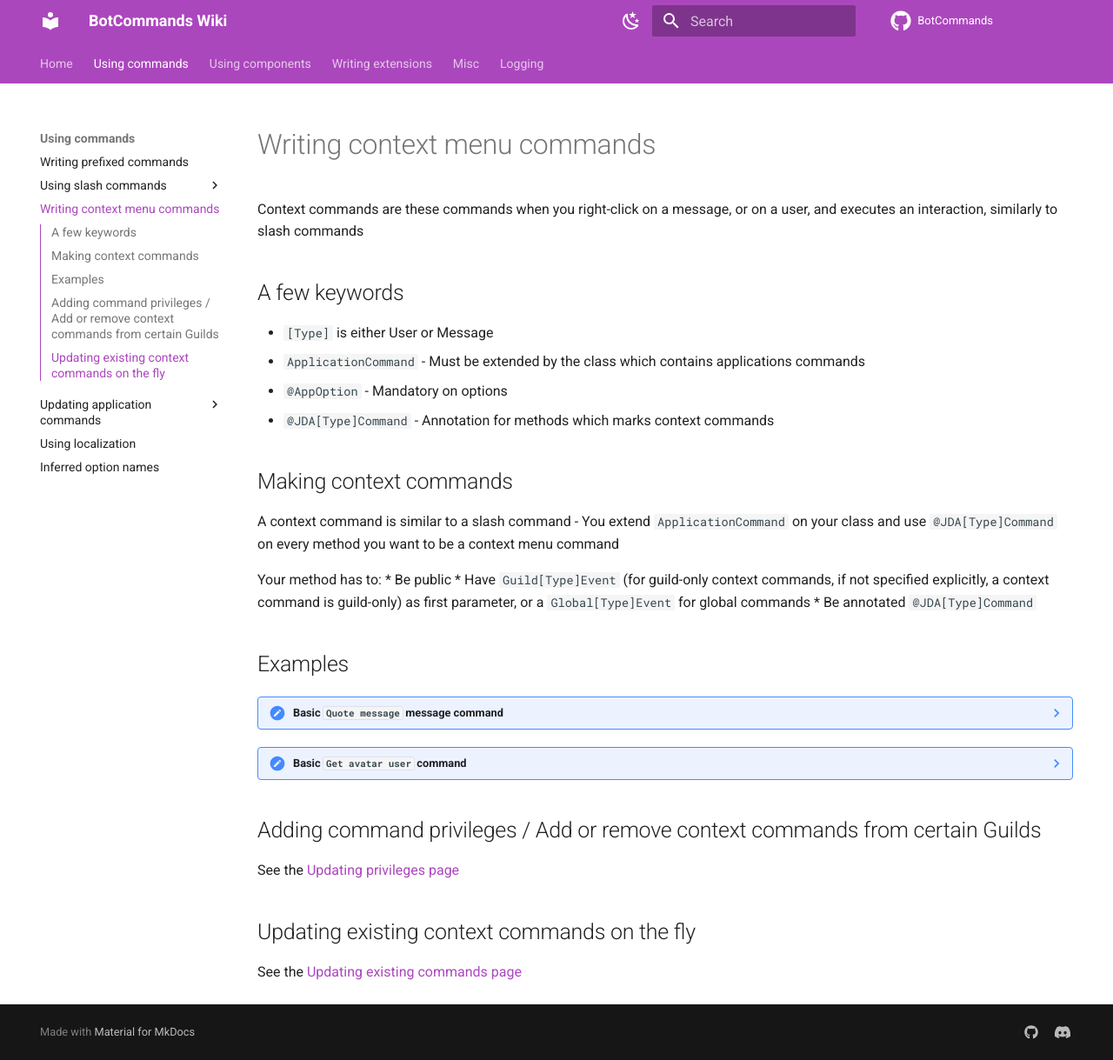
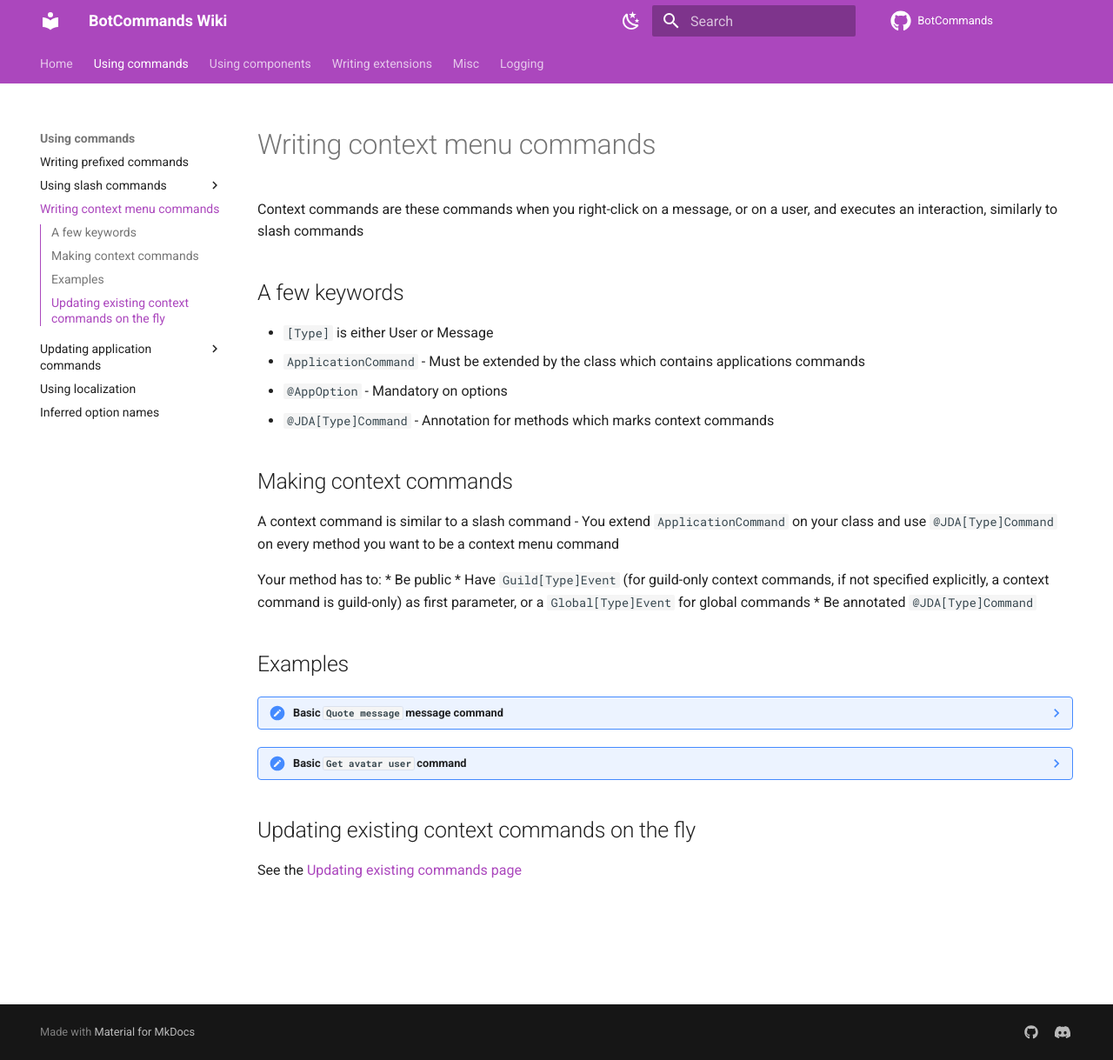
Before and after one commit to freya022/BotCommands-Wiki, an MkDocs documentation site: the page built from docs/using-commands/Context-menu-commands.md, in a window 1280 px wide and 1219 px high. Shown: the whole window at 87% size. Built offline with MkDocs 1.6.1 and Material for MkDocs 9.7.7, drawn with Linux system fonts in a browser that asks for light colours; comment, search, counter and statistics services are not loaded.

Commit message:
Remove application commands privilege page (#3)
* Remove application commands privilege page

* Update link

* Update link

* Fix link, maybe

* Fix other links

````diff
--- a/docs/using-commands/Context-menu-commands.md
+++ b/docs/using-commands/Context-menu-commands.md
@@ -45,10 +45,6 @@ Your method has to:
     }
     ```
 
-## Adding command privileges / Add or remove context commands from certain Guilds
-
-See the [Updating privileges page](../updating-application-commands/Updating-privileges)
-
 ## Updating existing context commands on the fly
 
-See the [Updating existing commands page](../Slash-commands/#updating-existing-commands-on-the-fly)
+See the [Updating existing commands page](./using-slash-commands/Updating-slash-commands.md)
--- a/mkdocs.yml
+++ b/mkdocs.yml
@@ -65,7 +65,6 @@ nav:
       - Writing context menu commands: using-commands/Context-menu-commands.md
       - Updating application commands:
           - Slash commands - Updating option choices: using-commands/updating-application-commands/Slash-commands---Updating-option-choices.md
-          - Updating privileges: using-commands/updating-application-commands/Updating-privileges.md
       - Using localization: using-commands/Using-localization.md
       - Inferred option names: using-commands/Inferred-option-names.md
   - Using components:
````
Also changed, not shown: docs/using-commands/updating-application-commands/Slash-commands---Updating-option-choices.md (+1 -1 lines), docs/using-commands/updating-application-commands/Updating-privileges.md (deleted, +0 -3 lines), docs/using-components/Buttons.md (+1 -1 lines), docs/using-components/Selection-menus.md (+1 -1 lines), docs/writing-extensions/Field-injection.md (+1 -1 lines).
